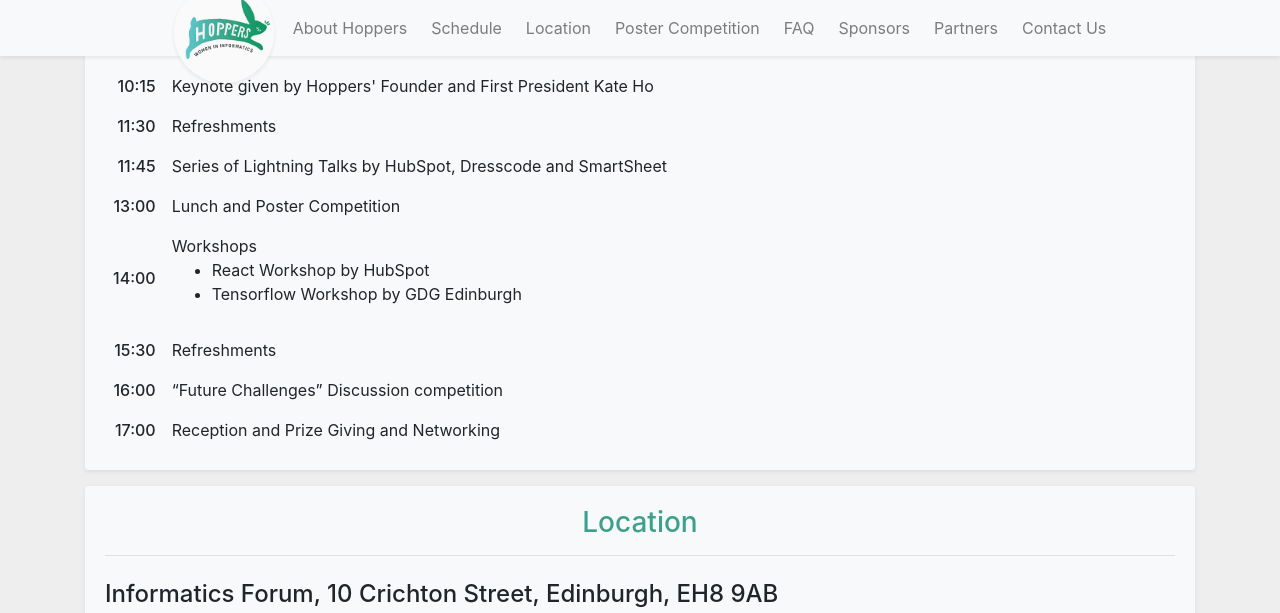
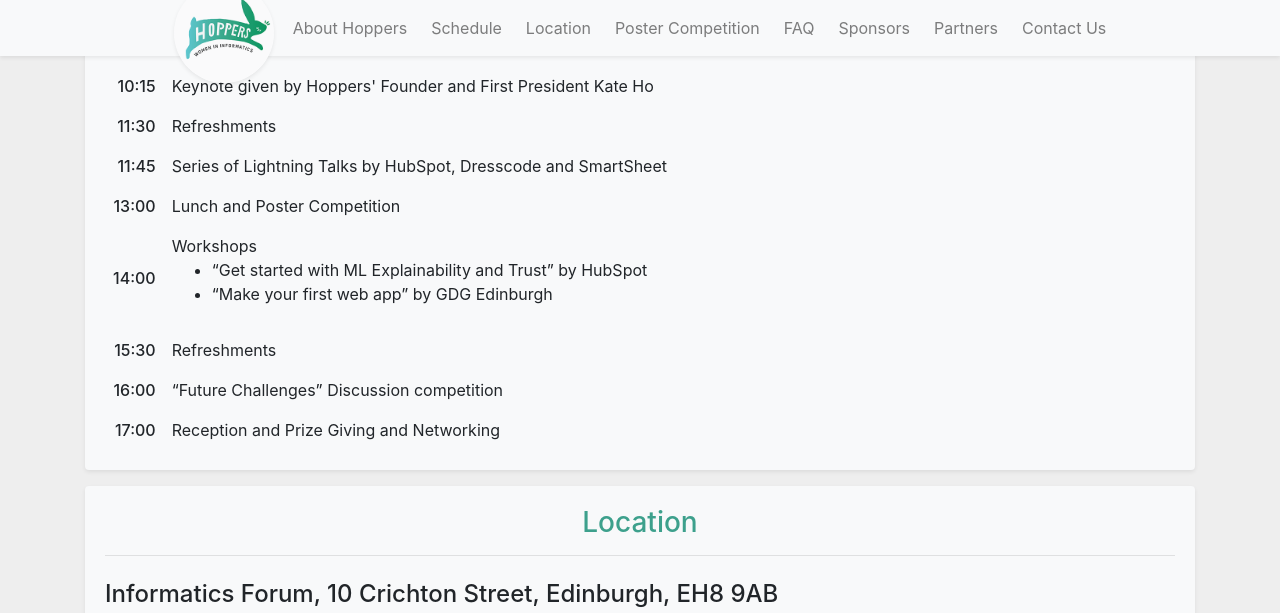
Before and after one commit to edinburgh-hoppers/website, a Jekyll site: the page built from _pages/iwd20.html, in a window 1280 px wide and 900 px high, scrolled down 1097 px, cut to the strip 0-613 px from the top of the window. Built offline with Jekyll 4.4.1, drawn with Linux system fonts in a browser that asks for light colours.

Commit message:
Updated schedule at IWD20

```diff
--- a/_data/schedule-iwd20.yml
+++ b/_data/schedule-iwd20.yml
@@ -12,8 +12,8 @@
   description: "Lunch and Poster Competition"
 - time: "14:00"
   description: "Workshops
-                <ul><li>React Workshop by HubSpot</li>
-                <li>Tensorflow Workshop by GDG Edinburgh</li></ul>"
+                <ul><li>&ldquo;Get started with ML Explainability and Trust&rdquo; by HubSpot</li>
+                <li>&ldquo;Make your first web app&rdquo; by GDG Edinburgh</li></ul>"
 - time: "15:30"
   description: "Refreshments"
 - time: "16:00"
```
